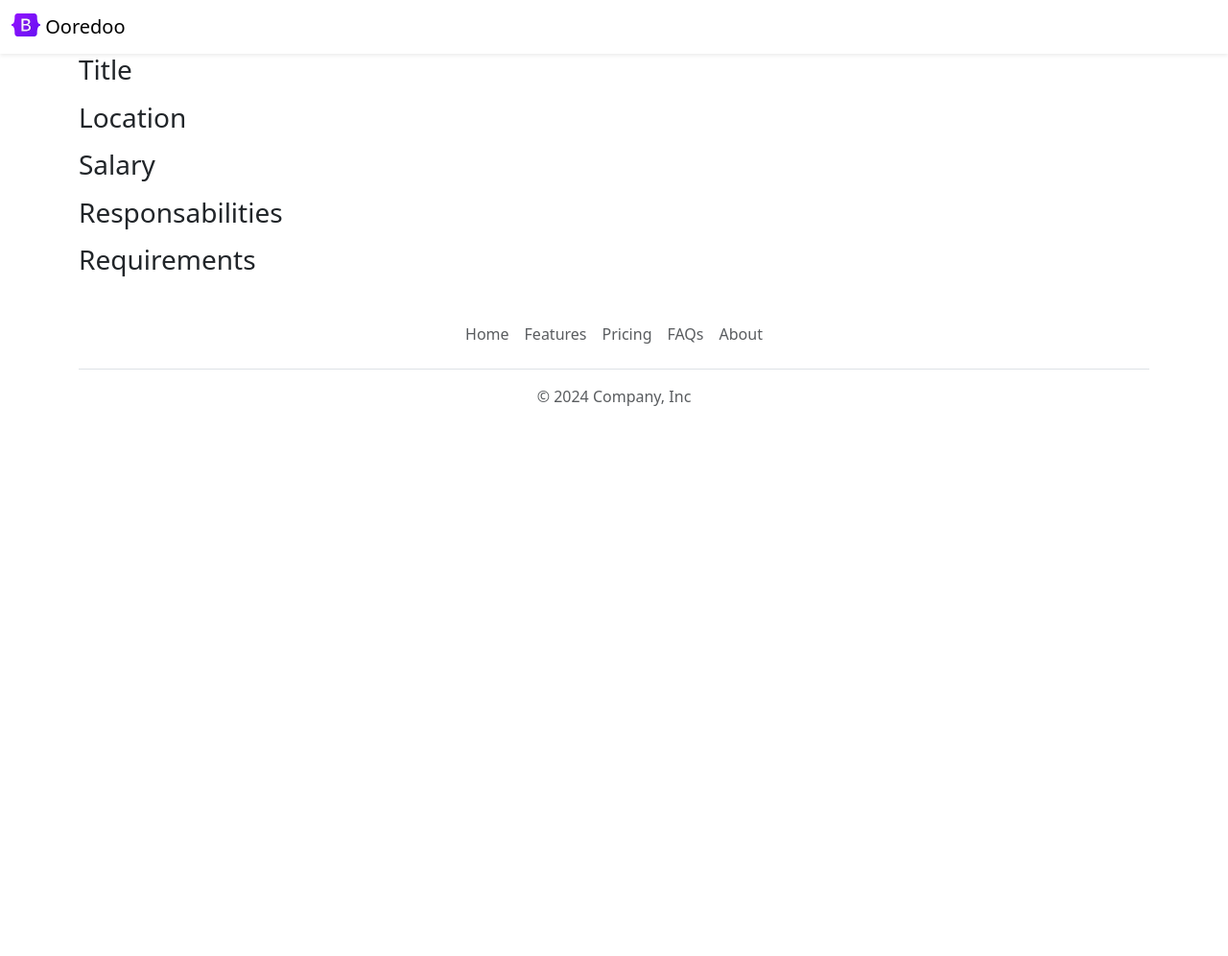
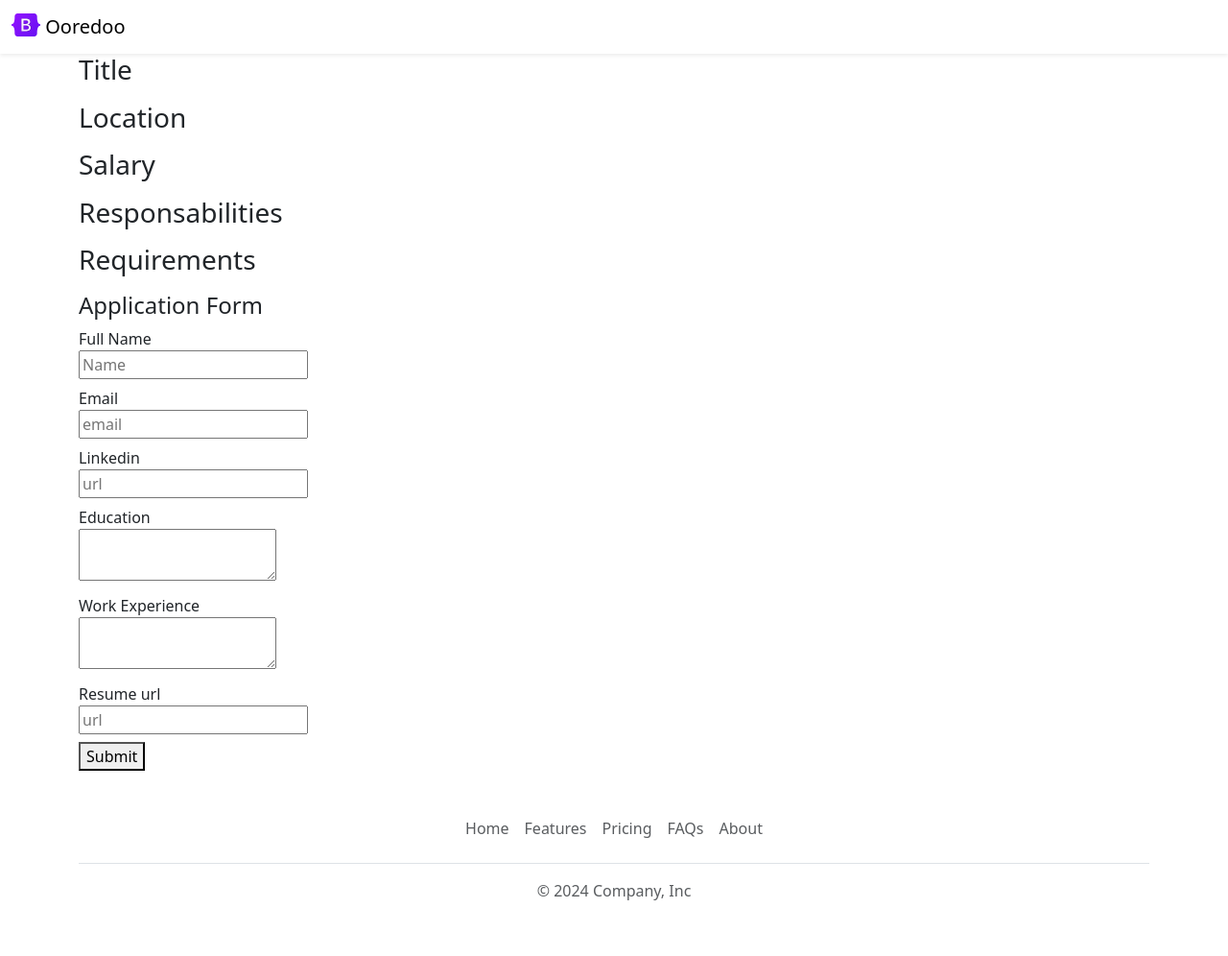
Before and after one commit to Cscrayane/learn_flask, a Flask app: template templates/jobpage.html in a window 1280 px wide. Shown: the whole page at 96% size. Before the commit the page ends 423 px from the top, so only its background shows below. Run offline with Flask 3, Linux system fonts and the light colour scheme; the template is opened without the code that fills it, so the values that code supplies are empty; parts of the project's set-up code (start-up, migrations or seed data) failed here and were passed over.

Commit message:
final update

```diff
--- a/app.py
+++ b/app.py
@@ -1,4 +1,4 @@
-from flask import Flask, render_template, jsonify
+from flask import Flask, render_template, jsonify, request
 from database import load_jobs_from_db, load_job_from_db
 
 app = Flask(__name__)
@@ -42,4 +42,11 @@ def show_job(id):
     return 'Not Found', 404
   return render_template('jobpage.html', job=job)
 
+@app.route('/job/<id>/apply',methods=['post'])
+def apply_to_job(id):
+  data = request.form
+  job = load_job_from_db(id)
+  return render_template('application_submitted.html', application=data, job=job)
+
+
 app.run(host='0.0.0.0', debug=True)
--- a/database.py
+++ b/database.py
@@ -19,3 +19,7 @@ def load_job_from_db(id):
     if len(row) == 0:
       return None
     else : return row[0]._asdict()
+
+def add_application_to_db(job_id, application):
+  with engine.connect() as conn:
+    pass
--- /dev/null
+++ b/templates/application_form.html
@@ -0,0 +1,32 @@
+<h4>Application Form</h4>
+<form action='/job/{{job.id}}/apply' method="post">
+  <div class='mb-2'>
+  <label>Full Name</label><br>
+  <input type='text' name='name' placeholder='Name'>
+  </div>
+  <div class='mb-2'>
+  <label>Email</label><br>
+  <input type='text' name='email' placeholder='email'>
+  </div>
+  <div class='mb-2'>
+  <label>Linkedin</label><br>
+  <input type='text' name='linkedin' placeholder='url'>
+  </div>
+
+  <div class='mb-2'>
+    <label>Education</label><br>
+    <textarea name='education'></textarea>
+  </div>
+
+  <div class='mb-2'>
+    <label>Work Experience</label><br>
+    <textarea name='work_experience'></textarea>
+  </div>
+
+  <div class='mb-2'>
+    <label>Resume url</label><br>
+    <input name='resume_url' type='text' placeholder='url''>
+  </div>
+
+  <button type='submit'>Submit</button>
+</form>
--- a/templates/jobpage.html
+++ b/templates/jobpage.html
@@ -26,6 +26,8 @@
         <li>{{line}}</li>
         {% endfor %}
       </ol>
+
+    {% include 'application_form.html' %}
     </div>
     {% include 'footer.html' %}
   </body>
```
Also changed, not shown: templates/application_submitted.html (added, +14 -0 lines).
